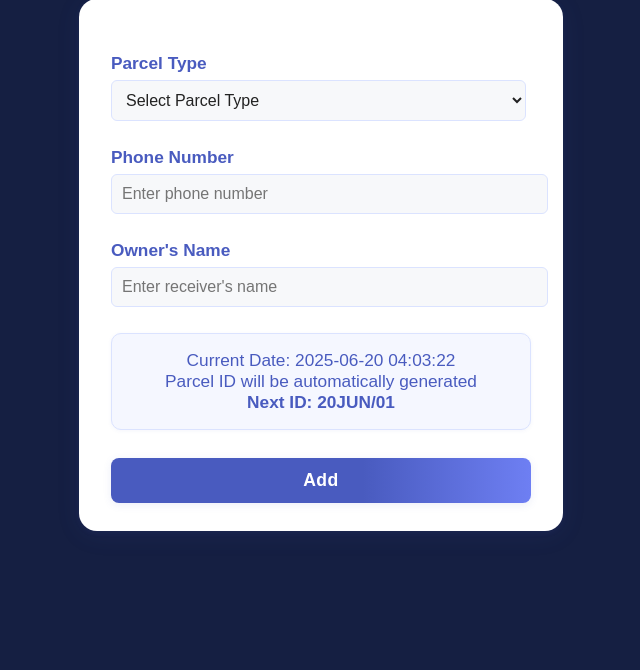
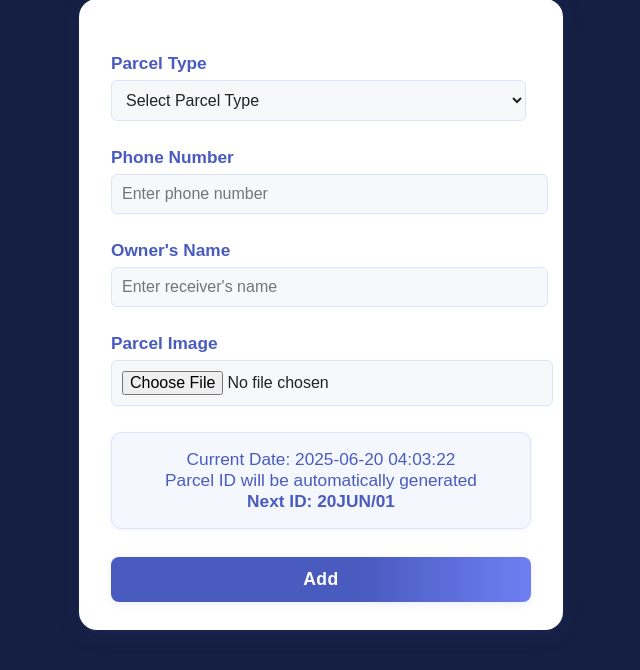
Before and after one commit to MirulHakim/ParcelCalc, a PHP site: page /pages/NewParcel.php in a window 1280 px wide. Shown: the part 233-903 px from the top of the page, without its empty margins (319-959 px from the left). Run offline with PHP 8.4, Linux system fonts and the light colour scheme; data comes from the database, SQL or seed files in the repository.

Commit message:
the changes

```diff
--- a/pages/NewParcel.php
+++ b/pages/NewParcel.php
@@ -135,6 +135,8 @@ if ($_SERVER['REQUEST_METHOD'] === 'POST') {
     $phone = $_POST['PhoneNum'];
     $parcel_type = $_POST['Parcel_type'];
     $owner = $_POST['Parcel_owner'];
+    $image = $_POST['parcel_image'];
+    $imageData = fopen($_FILES[$image]["tmp_name"],'rb');
 
     // Generate auto-incrementing parcel ID
     $parcel_id = generateParcelId($pdo);
@@ -147,7 +149,7 @@ if ($_SERVER['REQUEST_METHOD'] === 'POST') {
             ':type' => $parcel_type,
             ':owner' => $owner,
             ':parcel_id' => $parcel_id,
-            ':image' => ''
+            ':image' => $imageData,
         ]);
         $_SESSION['success'] = "Parcel added successfully with ID: $parcel_id!";
         $success = true;
@@ -297,7 +299,7 @@ unset($_SESSION['success'], $_SESSION['error']);
           <?= htmlspecialchars($errorMsg) ?>
         </div>
       <?php endif; ?>
-      <form class="parcel-form" method="POST" action="">
+      <form class="parcel-form" method="POST" action="" enctype="multipart/form-data">
         <!-- CSRF Token -->
         <input type="hidden" name="csrf_token" value="<?php echo $_SESSION['csrf_token']; ?>">
 
@@ -335,6 +337,15 @@ unset($_SESSION['success'], $_SESSION['error']);
           />
         </div>
 
+        <label for="image">Parcel Image</label>
+        <div>
+          <input
+            type="file"
+            id="image"
+            name="parcel_image"
+          />
+        </div>
+
         <div class="parcel-info-box">
           Current Date: <?php echo date('Y-m-d H:i:s'); ?><br>
           Parcel ID will be automatically generated<br>
```
Also changed, not shown: pages/AdminView.php (+11 -1 lines).
